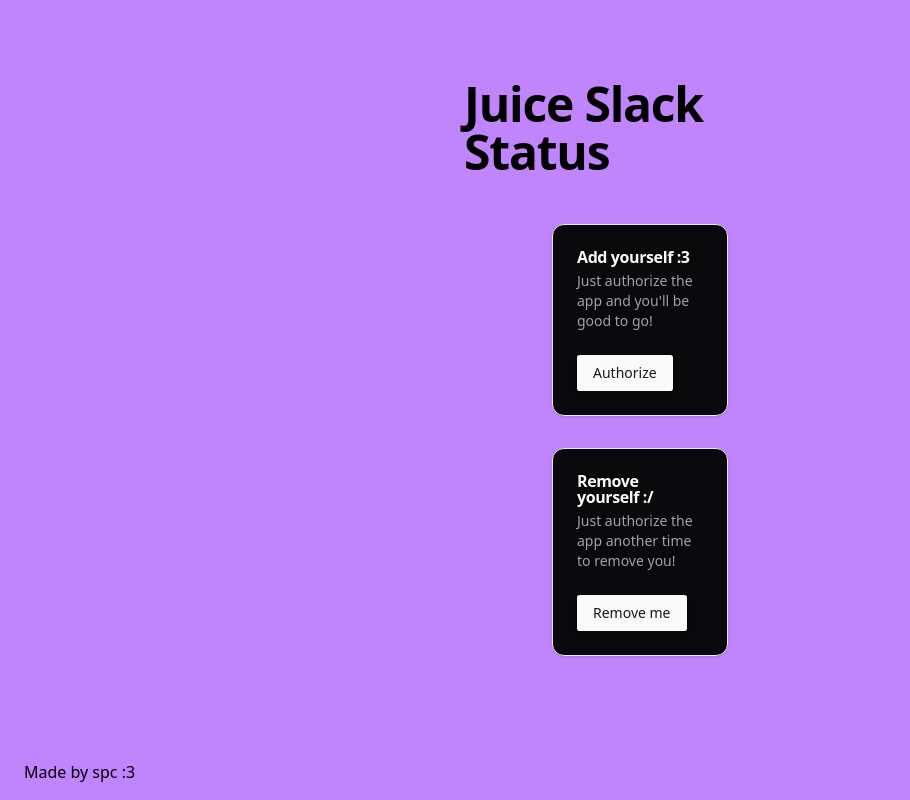
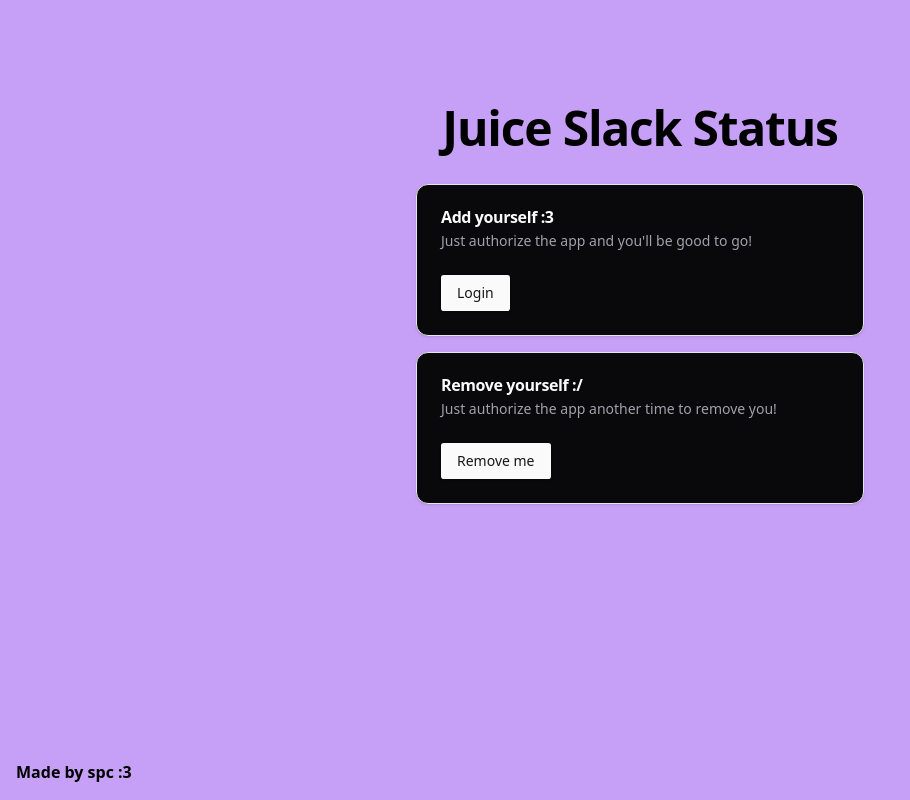
Before and after one commit to Cyteon/juice-status-website, a Next.js app: page / in a window 1280 px wide. Shown: the whole page, without its empty margins (0-910 px from the left). Built offline with nearby package versions, Linux system fonts and the light colour scheme.

Commit message:
it should work!

```diff
--- /dev/null
+++ b/app/add/page.tsx
@@ -0,0 +1,50 @@
+'use client'
+
+import { Progress } from "@/components/ui/progress"
+import React from "react"
+import Realistic from "react-canvas-confetti/dist/presets/realistic";
+import { useRouter } from 'next/navigation'
+
+
+export default function Add() {
+  const [progress, setProgress] = React.useState(0);
+  const [confetti, setConfetti] = React.useState(false);
+  const [confettiFired,setConfettiFired] = React.useState(false)
+  const router = useRouter()
+
+  React.useEffect(() => {
+    const interval = setInterval(() => {
+      setProgress((prevProgress) => {
+        if (prevProgress < 100) {
+          return prevProgress + 10;
+        } else {
+          if (!confetti && !confettiFired) {
+            setConfetti(true);
+            setConfettiFired(true)
+          }
+          return prevProgress;
+        }
+      });
+    }, 100);
+
+    if(progress === 100){
+      const timeout = setTimeout(() => {
+        setConfetti(false);
+        router.push("/");
+      }, 1000);
+        return () => {
+          clearInterval(interval)
+          clearTimeout(timeout);
+        }
+    }
+    return () => clearInterval(interval);
+  }, [confetti,progress]);
+
+  return (
+    <div className="w-full h-screen flex flex-col items-center justify-center">
+      <h1 className="mb-8 font-bold">Adding you ...</h1>
+      <Progress className="w-1/2" value={progress} />
+      {confetti && <Realistic autorun={{ speed: 1 }} />}
+    </div>
+  );
+}
--- a/app/layout.tsx
+++ b/app/layout.tsx
@@ -13,8 +13,7 @@ const geistMono = Geist_Mono({
 });
 
 export const metadata: Metadata = {
-  title: "Create Next App",
-  description: "Generated by create next app",
+  title: "Juice Status",
 };
 
 export default function RootLayout({
@@ -25,7 +24,8 @@ export default function RootLayout({
   return (
     <html lang="en">
       <body
-        className={`${geistSans.variable} ${geistMono.variable} antialiased dark bg-purple-400`}
+        className={`${geistSans.variable} ${geistMono.variable} antialiased dark `}
+        style={{backgroundColor:"#c6a0f6"}}
       >
         {children}
       </body>
--- a/app/page.tsx
+++ b/app/page.tsx
@@ -1,22 +1,23 @@
+
 import {
   Card,
   CardContent,
   CardDescription,
-  CardFooter,
   CardHeader,
   CardTitle,
-} from "@/components/ui/card";
-
+} from
+ "@/components/ui/card";
+import Link from "next/link";
 import { Button } from "@/components/ui/button";
 
 export default function Home() {
   return (
-    <div className="max-h-full min-h-screen">
-      <div className="flex flex-col items-center dark ml-96 mr-96 p-20">
-        <h1 className="scroll-m-20 text-4xl font-extrabold tracking-tight lg:text-5xl mb-8">
+    <div className="flex flex-col max-h-full min-h-screen w-full justify-between items-center">
+      <div className="flex flex-col items-center p-10 w-full max-w-2xl">
+        <h1 className="scroll-m-20 text-4xl font-extrabold tracking-tight lg:text-5xl mb-8 mt-16">
           Juice Slack Status
         </h1>
-        <Card className="align-middle m-4 justify-center w-1/2">
+        <Card className="w-full max-w-md">
           <CardHeader>
             <CardTitle>Add yourself :3</CardTitle>
             <CardDescription>
@@ -24,10 +25,14 @@ export default function Home() {
             </CardDescription>
           </CardHeader>
           <CardContent>
-            <Button>Authorize</Button>
+            <Button asChild>
+              <Link href="https://slack.com/oauth/v2/authorize?scope=&amp;user_scope=users.profile%3Awrite&amp;redirect_uri=https%3A%2F%2Fjuicestats.spectralo.hackclub.app%2Fad&amp;client_id=2210535565.8399992850705">
+                Login
+              </Link>
+            </Button>
           </CardContent>
         </Card>
-        <Card className="align-middle m-4 justify-center w-1/2">
+        <Card className="w-full max-w-md mt-4">
           <CardHeader>
             <CardTitle>Remove yourself :/</CardTitle>
             <CardDescription>
@@ -35,12 +40,14 @@ export default function Home() {
             </CardDescription>
           </CardHeader>
           <CardContent>
-            <Button>Remove me</Button>
+            <Button asChild>
+              <Link href="https://slack.com/oauth/v2/authorize?scope=&amp;user_scope=users.profile%3Awrite&amp;redirect_uri=https%3A%2F%2Fjuicestats.spectralo.hackclub.app%2Fad&amp;client_id=2210535565.8399992850705">Remove me</Link>
+            </Button>
           </CardContent>
         </Card>
       </div>
-      <div className="flex flex-col pr-6 pl-6 pb-4 align-bottom justify-end mt-2">
-        <p>Made by spc :3</p>
+      <div className="p-4 w-full text-start ">
+        <p className="font-bold">Made by spc :3</p>
       </div>
     </div>
   );
--- /dev/null
+++ b/components/ui/progress.tsx
@@ -0,0 +1,28 @@
+"use client"
+
+import * as React from "react"
+import * as ProgressPrimitive from "@radix-ui/react-progress"
+
+import { cn } from "@/lib/utils"
+
+const Progress = React.forwardRef<
+  React.ElementRef<typeof ProgressPrimitive.Root>,
+  React.ComponentPropsWithoutRef<typeof ProgressPrimitive.Root>
+>(({ className, value, ...props }, ref) => (
+  <ProgressPrimitive.Root
+    ref={ref}
+    className={cn(
+      "relative h-2 w-full overflow-hidden rounded-full bg-primary/20",
+      className
+    )}
+    {...props}
+  >
+    <ProgressPrimitive.Indicator
+      className="h-full w-full flex-1 bg-primary transition-all"
+      style={{ transform: `translateX(-${100 - (value || 0)}%)` }}
+    />
+  </ProgressPrimitive.Root>
+))
+Progress.displayName = ProgressPrimitive.Root.displayName
+
+export { Progress }
--- a/package.json
+++ b/package.json
@@ -9,6 +9,7 @@
     "lint": "next lint"
   },
   "dependencies": {
+    "@radix-ui/react-progress": "^1.1.1",
     "@radix-ui/react-slot": "^1.1.1",
     "@radix-ui/react-tabs": "^1.1.2",
     "class-variance-authority": "^0.7.1",
@@ -16,6 +17,7 @@
     "lucide-react": "^0.474.0",
     "next": "15.1.0",
     "react": "^19.0.0",
+    "react-canvas-confetti": "^2.0.7",
     "react-dom": "^19.0.0",
     "tailwind-merge": "^3.0.1",
     "tailwindcss-animate": "^1.0.7"
```
Also changed, not shown: 2 other files (tests, documents, lock files or other folders).
